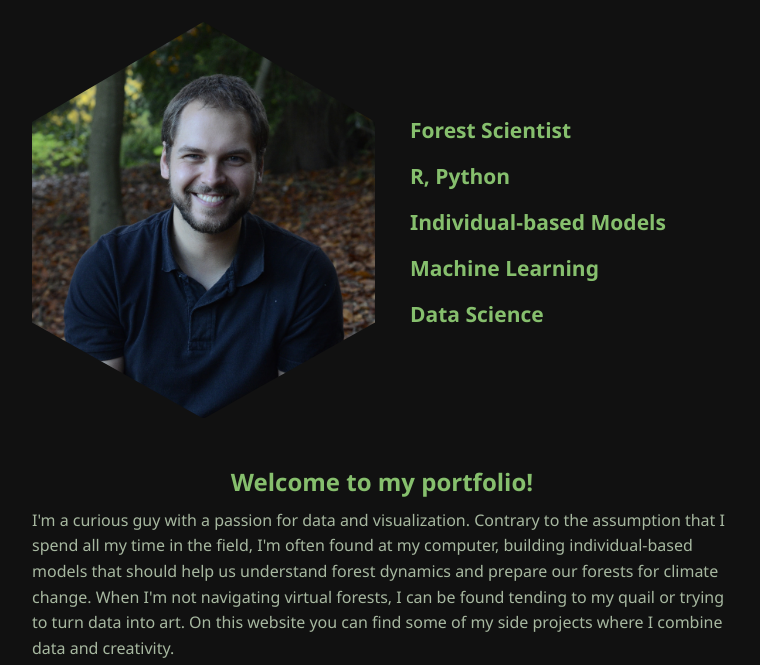
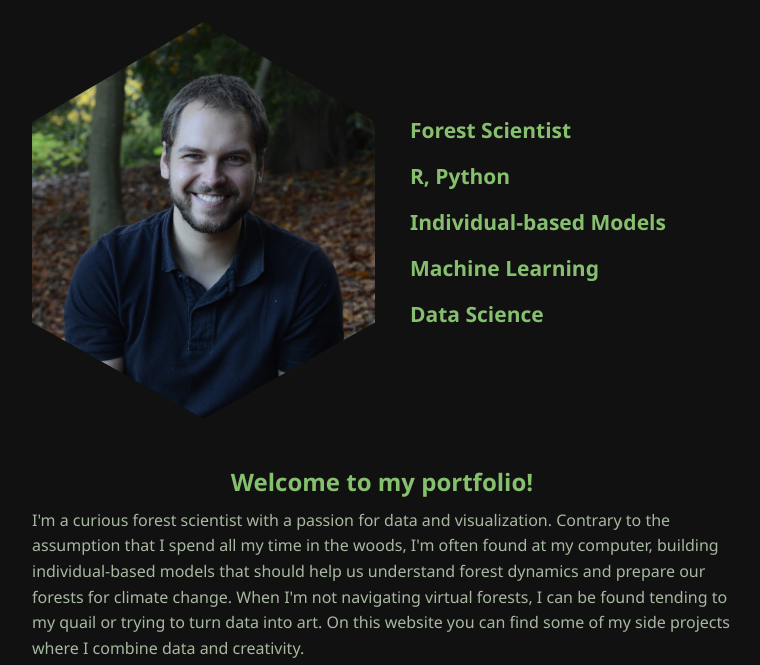
Before and after one commit to JHeinermann/Portfolio, a plain HTML site: page index.html in a window 1280 px wide. Shown: the part 135-800 px from the top of the page, without its empty margins (258-1018 px from the left). Drawn offline with Linux system fonts and the light colour scheme.

Commit message:
Updated Description

```diff
--- a/index.html
+++ b/index.html
@@ -33,8 +33,8 @@
 
     <div class="MidText">
         <h2 class="Page_Section">Welcome to my portfolio!</h2>
-        <p class="Description" style="margin-top:-10px">I'm a curious guy with a passion for data and visualization.
-            Contrary to the assumption that I spend all my time in the field, I'm often found at my computer,
+        <p class="Description" style="margin-top:-10px">I'm a curious forest scientist with a passion for data and visualization.
+            Contrary to the assumption that I spend all my time in the woods, I'm often found at my computer,
             building individual-based models that should
             help us understand forest dynamics and prepare our forests for climate change.
             When I'm not navigating virtual forests, I can be found tending to my quail or
```
